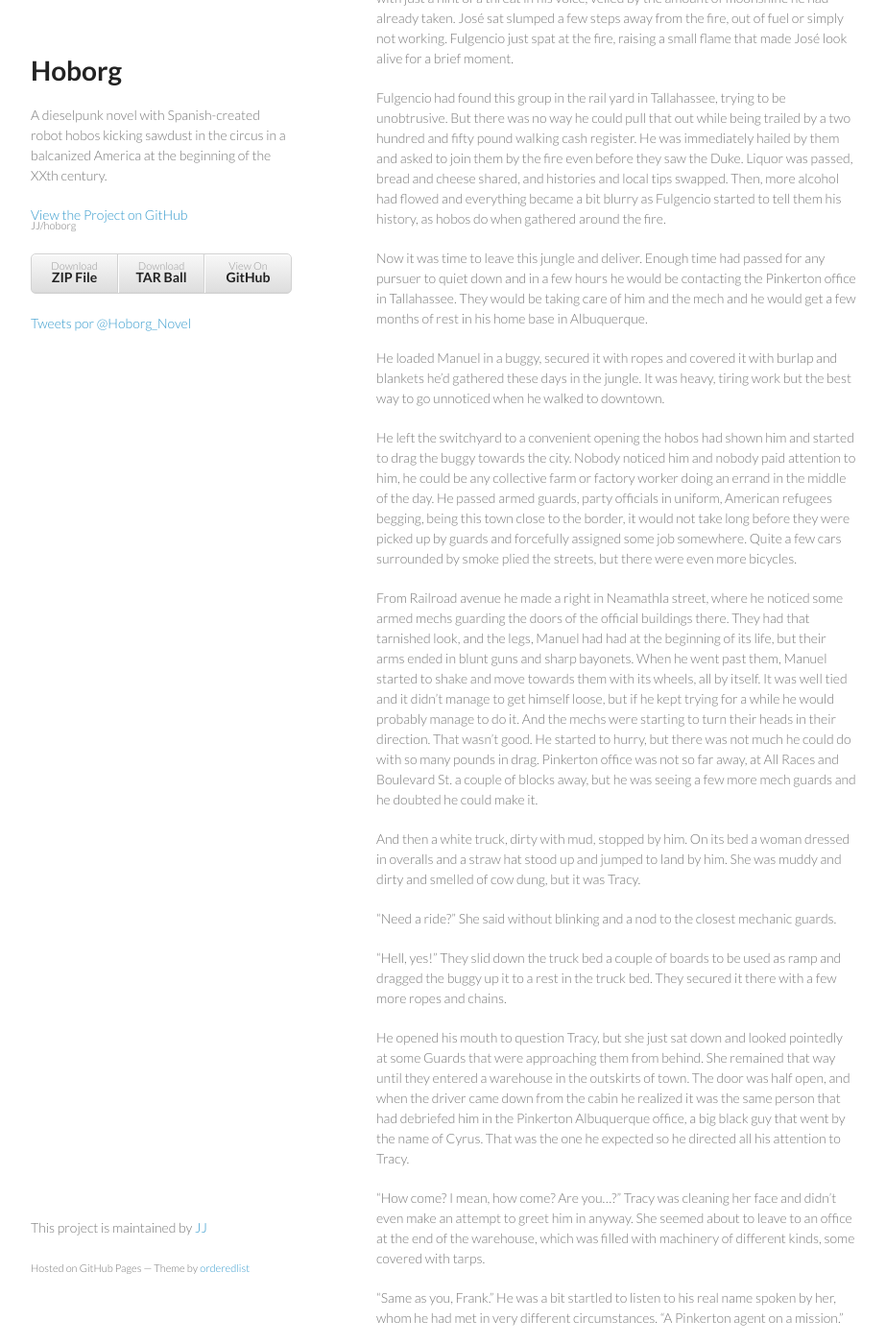
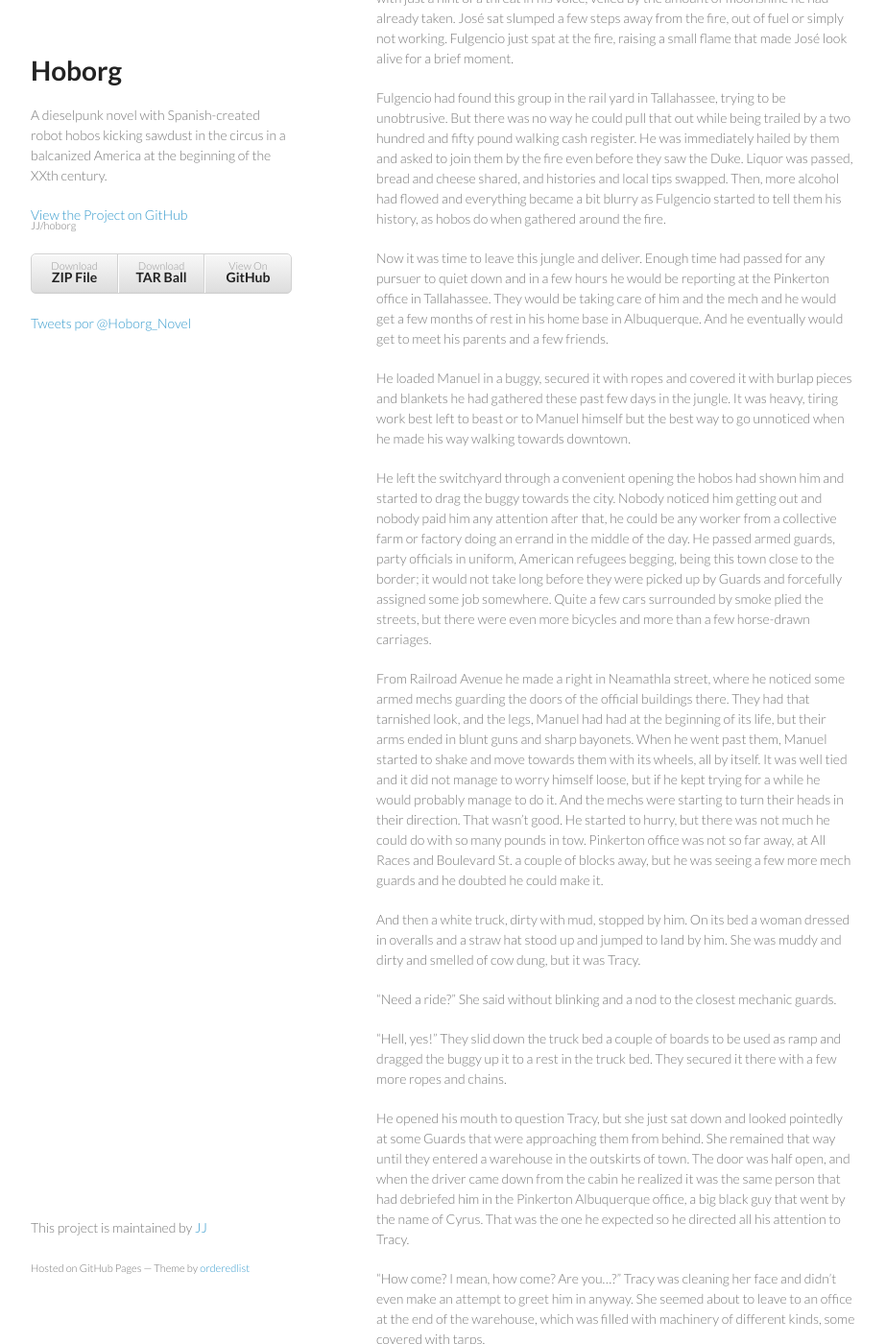
Before and after one commit to JJ/hoborg, a Jekyll site: the page built from text/text.md, in a window 1280 px wide and 1400 px high, scrolled down 52286 px. Shown: the whole window at 96% size, without its empty margins (178-1101 px from the left). Built offline with Jekyll 4.4.1, drawn with Linux system fonts in a browser that asks for light colours; comment, search, counter and statistics services are not loaded; some of the changed text lies outside the part shown.

Commit message:
Sync text/text.md from master to gh-pages

```diff
--- a/text/text.md
+++ b/text/text.md
@@ -1,20 +1,19 @@
 ---
 layout: index
 ---
-
 Manuel, the Magnificent Mechanical Man: A novel.
 ==================================
 
 Prologue
 -----------
 
-This novel is released under a free license. Please check [its web for
+This novel is released under a free license, please check [its web for
 details](http://github.com/JJ/hoborg). You can help by proof-reading,
 forking (that is, creating your very own copy and changing it to your
-liking), or just talking about it.  You can follow events related to it [in
+liking) or just talking about it.  You can follow events related to it [in
 Twitter @hoborg_novel](http://twitter.com/hoborg_novel) and
 [Facebook](https://www.facebook.com/ManuelTheMagnificent) and also, if
-you like it, buy it in Amazon, for instance
+you like it, buy it in any of the Amazon instances, for instance
 [in Amazon.com](https://www.amazon.com/dp/B00ED084BK/ref=as_li_ss_til?tag=perltutobyjjmere&camp=0&creative=0&linkCode=as4&creativeASIN=B00ED084BK&adid=16QNPK4SMEZDPPSBY44Q&).
 
 
@@ -2944,36 +2943,40 @@
 hobos do when gathered around the fire.
 
 Now it was time to leave this jungle and deliver. Enough time had passed for any
-pursuer to quiet down and in a few hours he would be contacting the
+pursuer to quiet down and in a few hours he would be reporting at the
 Pinkerton office in Tallahassee. They would be taking care of him and
 the mech and he would get a few months of rest in his home base in
-Albuquerque.
+Albuquerque. And he eventually would get to meet his parents and a few
+friends.
 
 He loaded Manuel in a buggy, secured it with ropes and covered it with
-burlap and blankets he'd gathered these days in the jungle. It was
-heavy, tiring work but the best way to go unnoticed when he walked to
-downtown.
-
-He left the switchyard to a convenient opening the hobos had shown him
-and started to drag the buggy towards the city. Nobody noticed him and
-nobody paid attention to him, he could be any collective farm  or
-factory worker doing an errand in the middle of the day. He passed
+burlap pieces and blankets he had gathered these past few days in the jungle. It was
+heavy, tiring work best left to beast or to Manuel himself but the best way to go unnoticed when he made his
+way walking towards downtown.
+
+He left the switchyard through a convenient opening the hobos had shown him
+and started to drag the buggy towards the city. Nobody noticed him
+getting out and
+nobody paid him any attention after that, he could be any worker from
+a collective farm  or
+factory  doing an errand in the middle of the day. He passed
 armed guards, party officials in uniform, American refugees begging,
-being this town close to the border, it would not take long before
-they were picked up by guards and forcefully assigned some job
+being this town close to the border; it would not take long before
+they were picked up by Guards and forcefully assigned some job
 somewhere. Quite a few cars surrounded by smoke plied the streets, but
-there were even more bicycles.
-
-From Railroad avenue he made a right in Neamathla street, where he
-noticed some armed mechs guarding the doors of the official buildings there. They had that tarnished
+there were even more bicycles and more than a few horse-drawn carriages.
+
+From Railroad Avenue he made a right in Neamathla street, where he
+noticed some armed mechs guarding the doors of the official buildings
+there. They had that tarnished
 look, and the legs, Manuel had had at the beginning of its life, but
 their arms ended in blunt guns and sharp bayonets. When he went past
 them, Manuel started to shake and move towards them with its wheels,
-all by itself. It was well tied and it didn't manage to get himself
+all by itself. It was well tied and it did not manage to worry himself
 loose, but if he kept trying for a while he would probably manage to
 do it. And the mechs were starting to turn their heads in their
 direction. That wasn't good. He started to hurry, but there was not
-much he could do with so many pounds in drag. Pinkerton office was not
+much he could do with so many pounds in tow. Pinkerton office was not
 so far away, at All Races and Boulevard St. a couple of blocks away,
 but he was seeing a few more mech guards and he doubted he could make
 it.
```
Also changed, not shown: other parts of text/text.md (+2 -2 lines).
